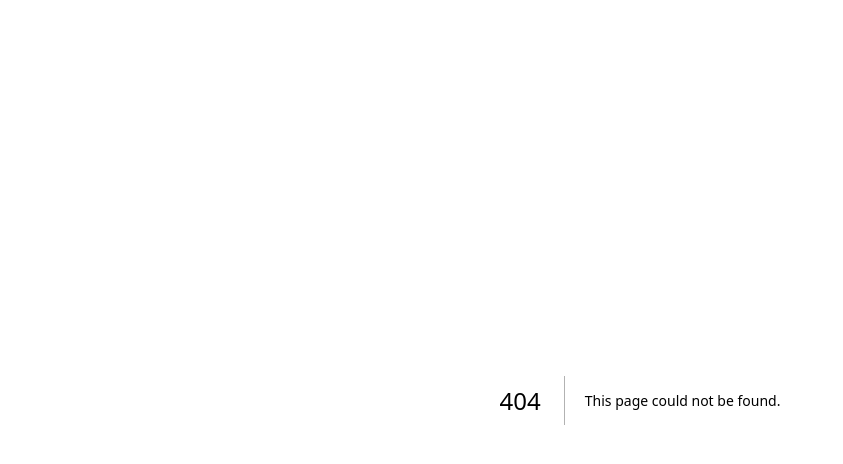
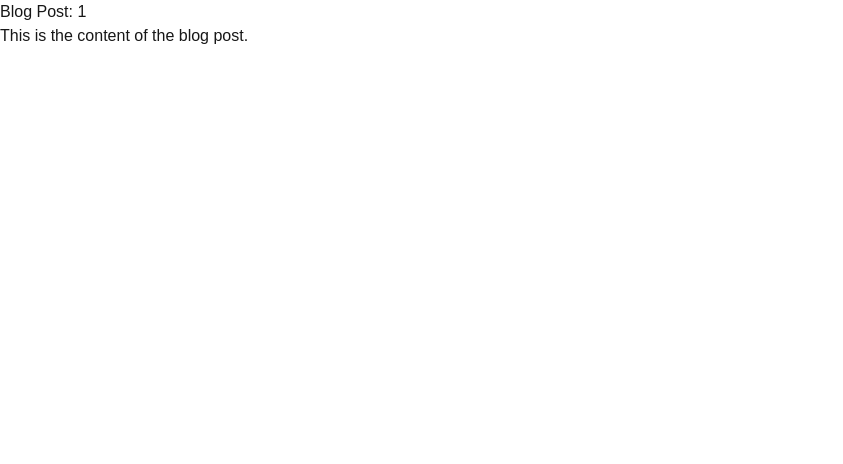
Before and after one commit to Deepthi1611/cohort-Node, a Next.js app in the folder week-18.2-next.js/week-18-next/: page /blog/1 in a window 1280 px wide. Before the commit this address had no page. Shown: the top 464 px of the page, without its empty margins (0-843 px from the left). Built offline with nearby package versions, Linux system fonts and the light colour scheme.

Commit message:
dynamic routing

```diff
--- /dev/null
+++ b/week-18.2-next.js/week-18-next/app/blog/[slug]/page.tsx
@@ -0,0 +1,15 @@
+export default async function BlogPostPage({
+  params,
+}: {
+  params: Promise<{ slug: string }>;
+}) {
+  const { slug } = await params;
+// const slug = (await params).slug;
+
+  return (
+    <div>
+      <h1>Blog Post: {slug}</h1>
+      <p>This is the content of the blog post.</p>
+    </div>
+  );
+}
```
